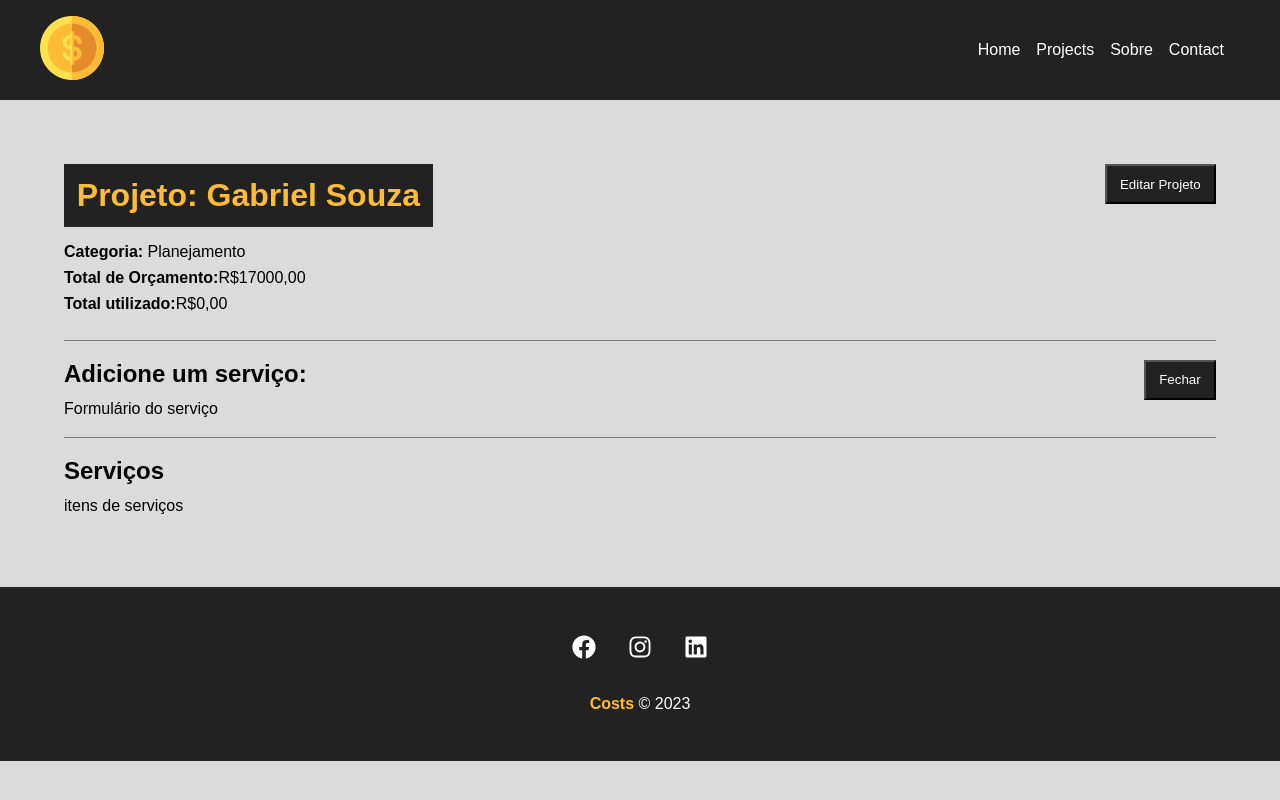
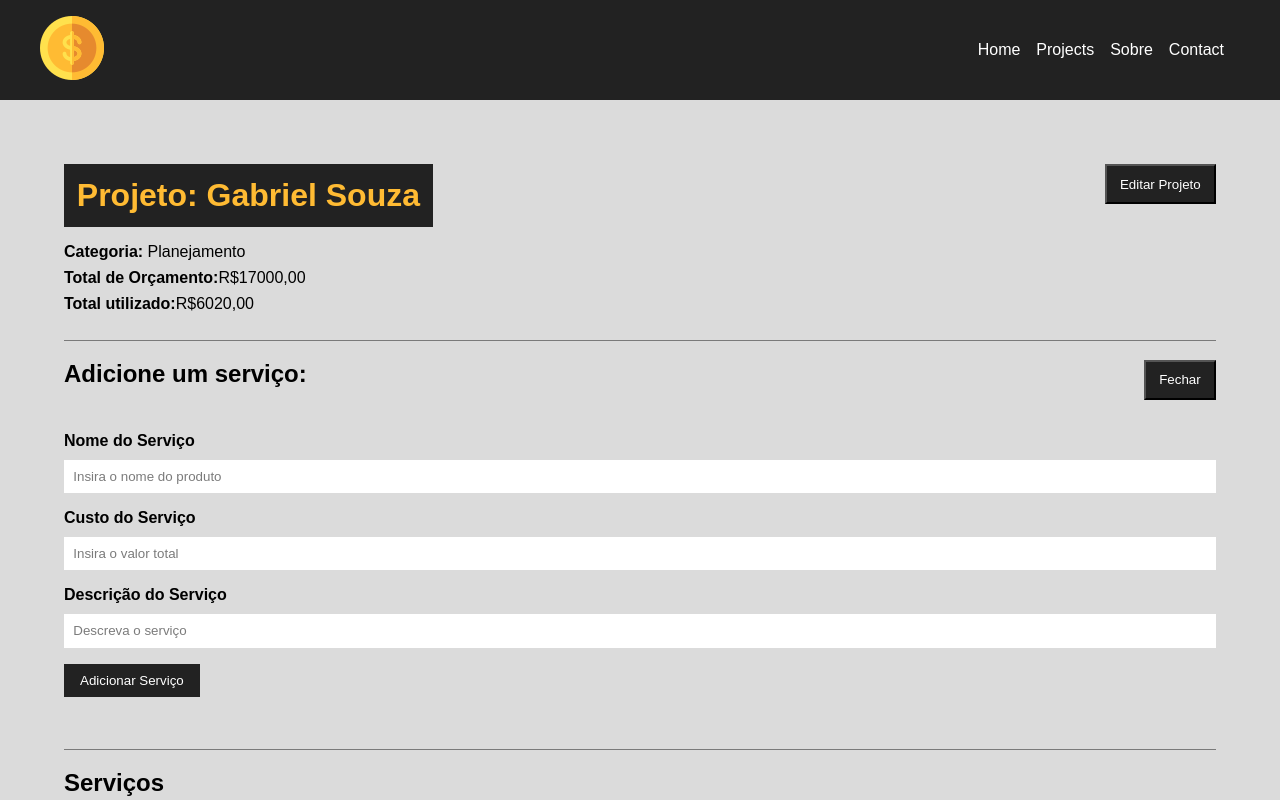
Before and after one commit to Gabr1elSouza/CostReact, a React (Create React App) app: page /project/4 in a window 1280 px wide. Both pictures are taken after a click on the button "Adicionar serviço". Shown: the top 800 px of the page. Built offline with nearby package versions, Linux system fonts and the light colour scheme; data requests are answered from the project's data file.

Commit message:
Services part 2

```diff
--- a/db.json
+++ b/db.json
@@ -7,8 +7,19 @@
         "id": "4",
         "name": "Planejamento"
       },
-      "cost": 0,
-      "services": [],
+      "cost": 6020,
+      "services": [
+        {
+          "name": "teste",
+          "cost": "20",
+          "description": "teste",
+          "id": "65adf2de-77a1-4a35-b8e3-61b3b88f1a81"
+        },
+        {
+          "cost": "6000",
+          "id": "b59b5207-4b8b-43ba-a7d4-15737ba1cca3"
+        }
+      ],
       "id": 4
     }
   ],
--- a/src/components/pages/Project.js
+++ b/src/components/pages/Project.js
@@ -1,3 +1,5 @@
+import { parse, v4 as uuidv4 } from 'uuid'
+
 import styles from './Project.module.css'
 
 import Loading from '../Layout/Loading'
@@ -6,6 +8,7 @@
 
 import { useParams } from 'react-router-dom'
 import { useState, useEffect } from 'react'
+import ServiceForm from '../services/ServiceForm'
 function Project(){
     const {id} = useParams()
 
@@ -61,6 +64,44 @@
         .catch((err)=> console.log(err))
     }
 
+    function createService(project){
+        setMessage('')
+
+        //last service
+        const lastService = project.services[project.services.length -1]
+
+        lastService.id = uuidv4()
+
+        const lastServiceCost = lastService.cost
+
+        const newCost = parseFloat(project.cost) + parseFloat(lastServiceCost)
+
+        //maximum value validation
+        if(newCost > parseFloat(project.budget)){
+            setMessage('Orçamento ultrapassado, verifique o valor do serviço')
+            setType('error')
+            project.services.pop()
+            return false
+        }
+
+        //add service cost to project total cost
+        project.cost = newCost
+
+        //update project
+        fetch(`http://localhost:5000/projects/${project.id}`,{
+            method: 'PATCH',
+            headers:{
+                'Content-Type': 'application/json'
+            },body: JSON.stringify(project)
+        })
+        .then((resp)=> resp.json())
+        .then((data)=>{
+            //exibir o serviços
+            console.log(data)
+        })
+        .catch((err)=> console.log(err))
+    }
+
     function toggleProjectForm(){
         setShowProjectForm(!showProjectForm)
     }
@@ -101,7 +142,11 @@
                         {!showServiceForm ? 'Adicionar serviço' : "Fechar"}
                     </button>
                     <div className={styles.project_info}>
-                        {showServiceForm && <div> Formulário do serviço</div>}
+                        {showServiceForm && (<ServiceForm
+                        handleSubmit={createService}
+                        btnText='Adicionar Serviço'
+                        projectData={project}
+                        />)}
                     </div>
                     </div>
                     <div>
--- /dev/null
+++ b/src/components/services/ServiceForm.js
@@ -0,0 +1,50 @@
+import { useState } from 'react'
+
+import Input from '../Form/Input'
+import SubimitButton from '../Form/SubmitButton'
+
+import styles from '../Project/ProjectForm.module.css'
+
+function ServiceForm({handleSubmit, btnText, projectData}){
+
+    const [service, setService] = useState({})
+
+    function handleChange(e){
+        setService({...service, [e.target.name]: e.target.value})
+    }
+
+    function submit(e){
+        e.preventDefault()
+        projectData.services.push(service)
+        handleSubmit(projectData)
+    }
+
+    return(
+        <form onSubmit={submit} className={styles.form}>
+            <Input
+            type='text'
+            text="Nome do Serviço"
+            name="name"
+            placeholder='Insira o nome do produto'
+            handleOnChange={handleChange}
+            />
+            <Input
+            type='number'
+            text="Custo do Serviço"
+            name="cost"
+            placeholder='Insira o valor total'
+            handleOnChange={handleChange}
+            />
+            <Input
+            type='text'
+            text="Descrição do Serviço"
+            name="description"
+            placeholder='Descreva o serviço'
+            handleOnChange={handleChange}
+            />
+            <SubimitButton text={btnText}/>
+        </form>
+    )
+}
+
+export default ServiceForm
```
